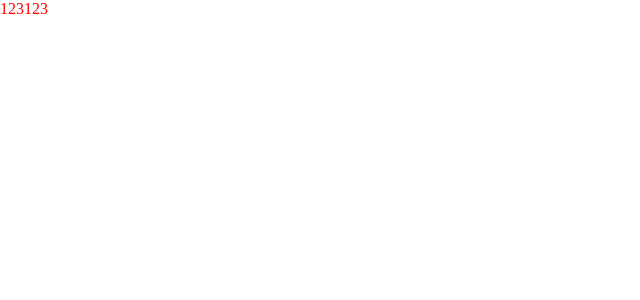
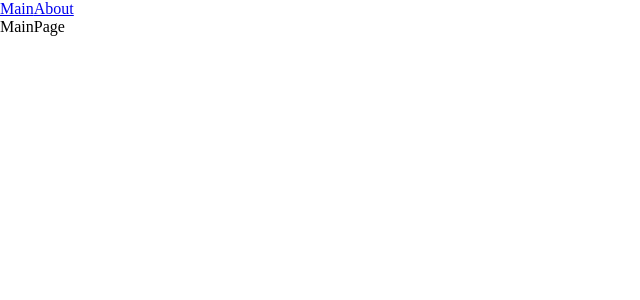
Before and after one commit to RTBGist/ReactShop, a React app: page / in a window 1280 px wide. Shown: the top 300 px of the page, without its empty margins (0-640 px from the left). Built offline with nearby package versions, Linux system fonts and the light colour scheme.

Commit message:
add main and about pages, fix bug in ts config (bundle not split), add suspense and lazy loading

```diff
--- a/package.json
+++ b/package.json
@@ -62,6 +62,7 @@
     "randombytes": "^2.1.0",
     "react": "^18.2.0",
     "react-dom": "^18.2.0",
+    "react-router-dom": "^6.10.0",
     "rechoir": "^0.8.0",
     "resolve": "^1.22.1",
     "resolve-cwd": "^3.0.0",
@@ -101,6 +102,7 @@
     "@types/node": "^18.14.1",
     "@types/react": "^18.0.28",
     "@types/react-dom": "^18.0.11",
+    "@types/react-router-dom": "^5.3.3",
     "@types/webpack": "^5.28.0",
     "@types/webpack-dev-server": "^4.7.2",
     "css-loader": "^6.7.3",
--- a/public/index.html
+++ b/public/index.html
@@ -1,10 +1,13 @@
-<!DOCTYPE html>
-<html>
+<!doctype html>
+<html lang="en">
 <head>
-    <meta charset="utf-8" />
-    <title>Getting Started</title>
+    <meta charset="UTF-8">
+    <meta name="viewport"
+          content="width=device-width, user-scalable=no, initial-scale=1.0, maximum-scale=1.0, minimum-scale=1.0">
+    <meta http-equiv="X-UA-Compatible" content="ie=edge">
+    <title>Document</title>
 </head>
 <body>
-    <div id="root"></div>
+<div id="root"></div>
 </body>
 </html>
--- a/src/App.tsx
+++ b/src/App.tsx
@@ -1,10 +1,20 @@
 import './index.scss';
-import Counter from "./components/Counter/Counter";
+import {Link, Route, Routes} from "react-router-dom";
+import {MainPageAsync} from "./pages/MainPage/MainPage.async";
+import {AboutPageAsync} from "./pages/AboutPage/AboutPage.async";
+import { Suspense } from 'react';
 
 const App = () => {
 	return (
 			<div className='app'>
-				<Counter />
+				<Link to='/'>Main</Link>
+				<Link to='/about'>About</Link>
+				<Suspense fallback={<div>Загрузка...</div>}>
+					<Routes>
+						<Route path={'/about'} element={<AboutPageAsync />}/>
+						<Route path={'/'} element={<MainPageAsync />}/>
+					</Routes>
+				</Suspense>
 			</div>
 	);
 };
--- a/src/components/Counter/Counter.module.scss
+++ /dev/null
@@ -1,3 +0,0 @@
-.counter {
-  color: red;
-}
--- a/src/components/Counter/Counter.tsx
+++ /dev/null
@@ -1,12 +0,0 @@
-import React from 'react';
-import classes from './Counter.module.scss';
-
-const Counter = () => {
-	return (
-			<div className={classes.counter}>
-				123123
-			</div>
-	);
-};
-
-export default Counter;
--- a/src/index.tsx
+++ b/src/index.tsx
@@ -1,7 +1,8 @@
-import {render} from "react-dom";
+import * as ReactDOMClient from 'react-dom/client';
 import App from "./App";
+import {BrowserRouter} from "react-router-dom";
 
-render(
-		<App />,
-		document.getElementById('root')
-)
+const container = document.getElementById('root');
+const root =  ReactDOMClient.createRoot(container);
+
+root.render(<BrowserRouter><App /></BrowserRouter>);
--- /dev/null
+++ b/src/pages/AboutPage/AboutPage.async.tsx
@@ -0,0 +1,3 @@
+import {lazy} from "react";
+
+export const AboutPageAsync = lazy(() => import('./AboutPage'));
--- /dev/null
+++ b/src/pages/AboutPage/AboutPage.tsx
@@ -0,0 +1,9 @@
+const AboutPage = () => {
+	return (
+			<div>
+				AboutPage
+			</div>
+	);
+};
+
+export default AboutPage;
--- /dev/null
+++ b/src/pages/MainPage/MainPage.async.tsx
@@ -0,0 +1,3 @@
+import {lazy} from "react";
+
+export const MainPageAsync = lazy(() => import('./MainPage'));
--- /dev/null
+++ b/src/pages/MainPage/MainPage.tsx
@@ -0,0 +1,9 @@
+const MainPage = () => {
+	return (
+			<div>
+				MainPage
+			</div>
+	);
+};
+
+export default MainPage;
```
Also changed, not shown: tsconfig.json (+8 -2 lines), 4 other files (tests, documents, lock files or other folders).
